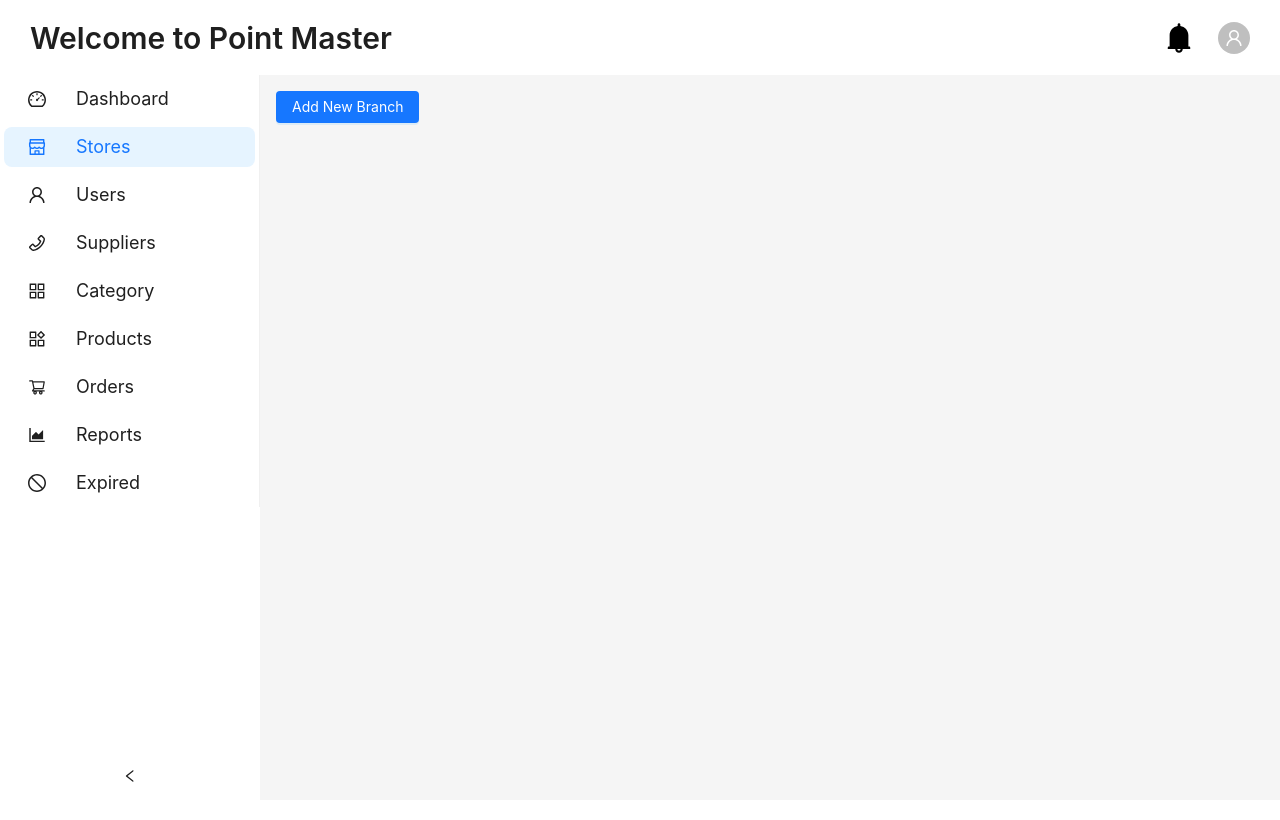
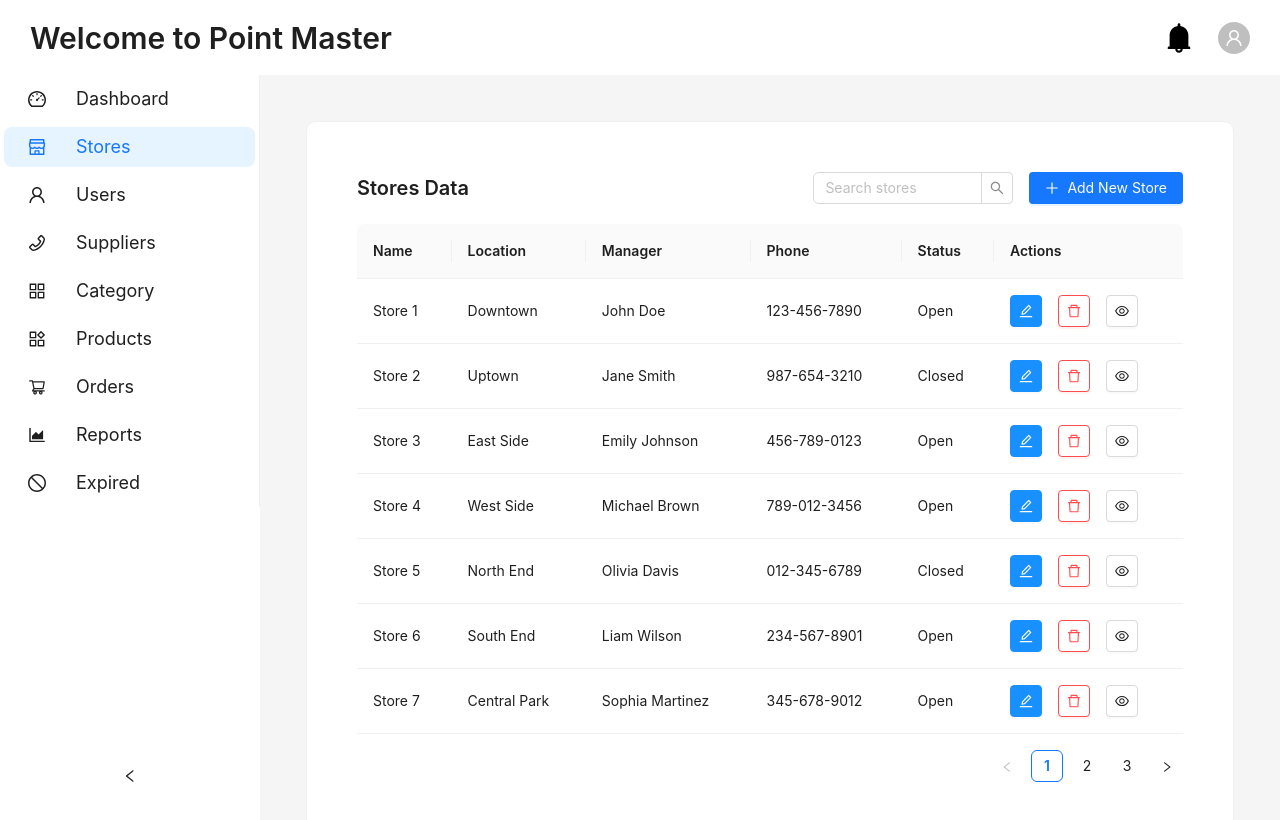
Before and after one commit to PointMaster-POS/web-management, a React (Create React App) app in the folder pointmaster/: page /stores in a window 1280 px wide. Shown: the top 820 px of the page. Built offline with nearby package versions, Linux system fonts and the light colour scheme.

Commit message:
Update Stores.js

```diff
--- a/pointmaster/src/pages/Owner Dashboard/Stores.js
+++ b/pointmaster/src/pages/Owner Dashboard/Stores.js
@@ -1,16 +1,30 @@
-import React, { useState } from 'react';
-import { Button, Modal } from 'antd';
-import NewStore from './NewStore';
+import React, { useState } from "react";
+import {
+  Button,
+  Card,
+  Modal,
+  Table,
+  Space,
+  Typography,
+  Tooltip,
+  Input,
+} from "antd";
+import { EditOutlined, DeleteOutlined, PlusOutlined, EyeOutlined } from "@ant-design/icons";
+import NewStore from "./NewStore";
+import { storesData } from "./Data";
+
+const { Title } = Typography;
+const { Search } = Input;
 
 const Stores = () => {
   const [isModalVisible, setIsModalVisible] = useState(false);
+  const [searchText, setSearchText] = useState("");
 
   const showModal = () => {
     setIsModalVisible(true);
   };
 
   const handleOk = () => {
-    // Handle form submission here
     setIsModalVisible(false);
   };
 
@@ -19,17 +33,126 @@ const Stores = () => {
   };
 
   const handleFormSubmit = (values) => {
-    console.log('Form submitted with values: ', values);
+    console.log("Form submitted with values: ", values);
     handleOk();
   };
 
+  // Table columns definition
+  const columns = [
+    {
+      title: "Name",
+      dataIndex: "name",
+      key: "name",
+    },
+    {
+      title: "Location",
+      dataIndex: "location",
+      key: "location",
+    },
+    {
+      title: "Manager",
+      dataIndex: "manager",
+      key: "manager",
+    },
+    {
+      title: "Phone",
+      dataIndex: "phone",
+      key: "phone",
+    },
+    {
+      title: "Status",
+      dataIndex: "status",
+      key: "status",
+    },
+    {
+      title: "Actions",
+      key: "actions",
+      render: (text, record) => (
+        <Space size="middle">
+          <Tooltip title="Edit Store">
+            <Button
+              icon={<EditOutlined />}
+              onClick={() => handleEdit(record)}
+              style={{
+                backgroundColor: "#1890ff",
+                borderColor: "#1890ff",
+                color: "#fff",
+              }}
+            />
+          </Tooltip>
+          <Tooltip title="Delete Store">
+            <Button
+              icon={<DeleteOutlined />}
+              onClick={() => handleDelete(record)}
+              danger
+            />
+          </Tooltip>
+          <Tooltip title="View Store">
+            <Button
+              icon={<EyeOutlined />}
+              onClick={() => handleView(record)}
+            />
+          </Tooltip>
+        </Space>
+      ),
+    },
+  ];
+
+  // Handlers for edit and delete actions
+  const handleEdit = (record) => {
+    console.log("Editing record: ", record);
+    // Implement the logic to edit the store
+  };
+
+  const handleDelete = (record) => {
+    console.log("Deleting record: ", record);
+    // Implement the logic to delete the store
+  };
+
+  const handleView = (record) => {
+    console.log('Viewing record: ', record);
+    // Implement the logic to view the store details
+  };
+
+   // Filtered data based on search
+   const filteredData = storesData.filter((item) =>
+    item.name.toLowerCase().includes(searchText.toLowerCase())
+  );
+
   return (
-    <div>
-      <Button type="primary" onClick={showModal}>
-        Add New Branch
-      </Button>
+    <Card
+      style={{
+        margin: 30,
+        padding: 30,
+        /* boxShadow: '0 4px 8px 0 rgba(0, 0, 0, 0.2)', */
+        borderRadius: "10px",
+      }}
+      bodyStyle={{ padding: "20px" }}
+    >
+      <div
+        style={{
+          display: "flex",
+          justifyContent: "space-between",
+          alignItems: "center",
+        }}
+      >
+        <Title level={4} style={{ margin: 0 }}>
+          Stores Data
+        </Title>
+        <div style={{ display: 'flex', alignItems: 'center' }}>
+          <Search
+            placeholder="Search stores"
+            onSearch={(value) => setSearchText(value)}
+            style={{ marginRight: 16, width: 200 }}
+          />
+          <Button type="primary" onClick={showModal} icon={<PlusOutlined />}>
+            Add New Store
+          </Button>
+        </div>
+      </div>
+
       <Modal
-        title="Add New Branch"
+        title="Add New Store"
         visible={isModalVisible}
         onOk={handleOk}
         onCancel={handleCancel}
@@ -37,14 +160,30 @@ const Stores = () => {
           <Button key="cancel" onClick={handleCancel}>
             Cancel
           </Button>,
-          <Button key="submit" type="primary" form="add_branch" htmlType="submit">
+          <Button
+            key="submit"
+            type="primary"
+            form="add_branch"
+            htmlType="submit"
+          >
             Add
           </Button>,
         ]}
       >
         <NewStore onFinish={handleFormSubmit} />
       </Modal>
-    </div>
+
+      <Table
+        dataSource={filteredData}
+        columns={columns}
+        pagination={{ pageSize: 7 }}
+        locale={{
+          emptyText:
+            "No stores available. Add new stores to see them listed here.",
+        }}
+        style={{ marginTop: 20 }}
+      />
+    </Card>
   );
 };
 
```
